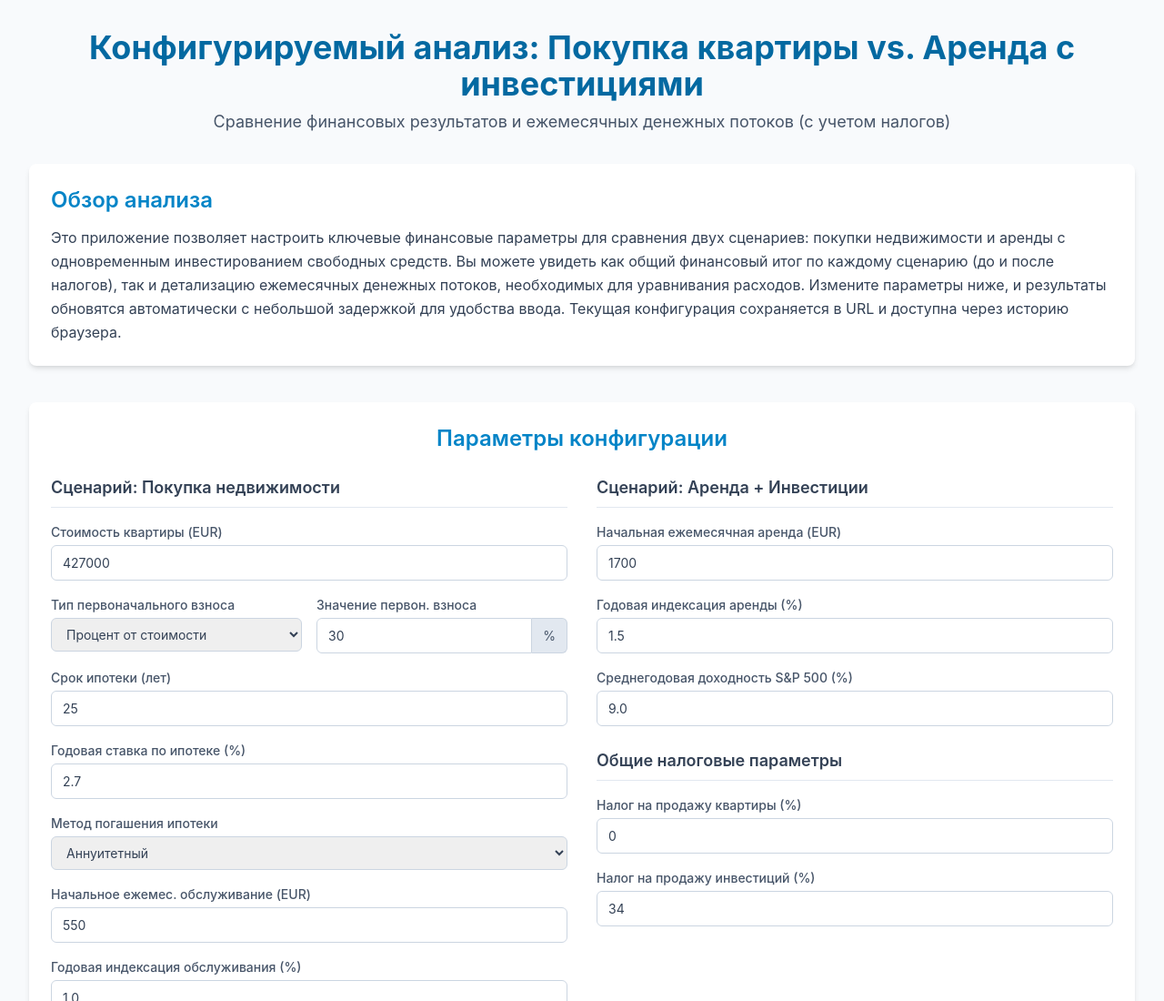
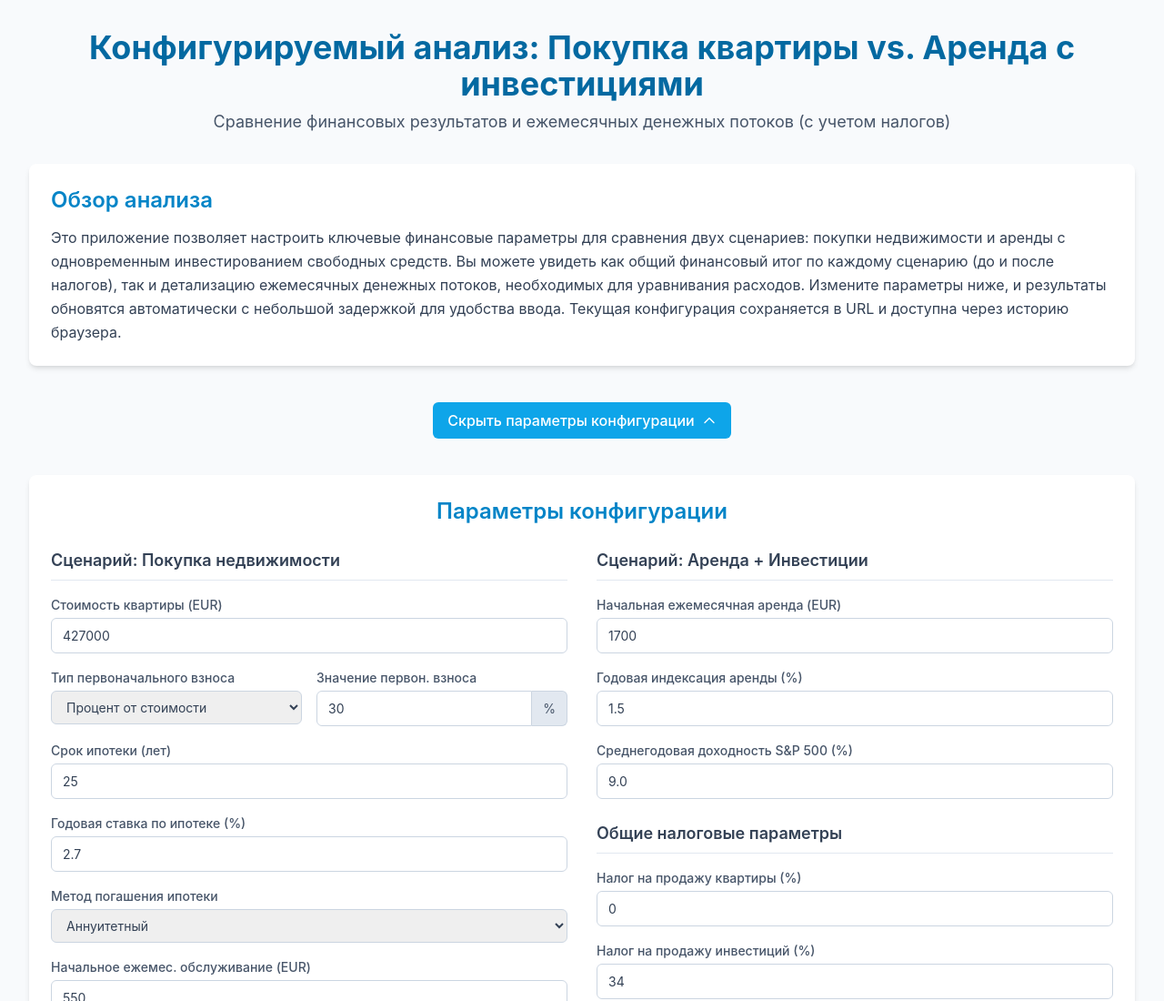
Before and after one commit to OdNairy/buyOrRent, a plain HTML site: page index.html in a window 1280 px wide. Shown: the top 1100 px of the page at 91% size. Drawn offline with nearby package versions, Linux system fonts and the light colour scheme.

Commit message:
Configuration section is now toggable

```diff
--- a/index.html
+++ b/index.html
@@ -9,7 +9,7 @@
     <!-- Application Structure Plan:
         1. Header: Title.
         2. Introduction: Brief explanation.
-        3. Configuration Section: Input fields for user-defined parameters including tax rates and mortgage payment type, organized into two columns, with debounced automatic recalculation and URL parameterization, supporting browser history navigation.
+        3. Collapsible Configuration Section: Input fields for user-defined parameters including tax rates and mortgage payment type, organized into two columns, with debounced automatic recalculation and URL parameterization, supporting browser history navigation. A toggle button controls visibility.
         4. Financial Outcome Summary: Comparative summary of buying vs. renting & investing scenarios, with "Pre-Tax" and "Post-Tax" sub-sections, highlighting scenario profit and investment profit.
         5. Main Interactive Area (Net Flow Analysis):
             - Bar chart visualizing monthly net investment/withdrawal.
@@ -17,14 +17,14 @@
         6. Data Table Section: Detailed monthly data for net flow analysis.
         7. Key Insights Section: Explanatory text.
         8. Footer.
-        This structure allows users to configure parameters, share configurations via URL, navigate history, and see a comprehensive financial outcome comparison.
+        This structure allows users to configure parameters, share configurations via URL, navigate history, and see a comprehensive financial outcome comparison, with a collapsible configuration for better focus on results.
     -->
     <!-- Visualization & Content Choices:
         - Report Info: User-configurable parameters driving all calculations, loadable from URL, and responsive to browser history changes.
-        - Goal: Allow users to explore how different financial parameters, including taxes and mortgage type, affect the net cash flow difference and overall financial outcome, with scenario profit as the main metric and shareable/navigable configurations.
+        - Goal: Allow users to explore how different financial parameters, including taxes and mortgage type, affect the net cash flow difference and overall financial outcome, with scenario profit as the main metric and shareable/navigable configurations. Configuration section is collapsible.
         - Viz/Presentation Method: Bar Chart (Chart.js) for net flow, HTML Table for detailed data, Text summary for financial outcomes (pre/post-tax). Input fields for configuration.
-        - Interaction: User input changes parameters, triggering debounced automatic recalculation and URL update. Browser back/forward updates inputs and calculations. Chart tooltips.
-        - Justification: Comprehensive analysis including tax impact and mortgage types. Debounced updates for smooth UX. URL parameterization and history support for enhanced usability.
+        - Interaction: User input changes parameters, triggering debounced automatic recalculation and URL update. Browser back/forward updates inputs and calculations. Chart tooltips. Toggle button for configuration visibility.
+        - Justification: Comprehensive analysis including tax impact and mortgage types. Debounced updates for smooth UX. URL parameterization and history support for enhanced usability. Collapsible config improves focus.
         - Library/Method: Chart.js, Tailwind CSS, Vanilla JavaScript.
         - Content: Default values based on previous scenario. Labels and explanations in Russian.
     -->
@@ -105,6 +105,27 @@
             padding-bottom: 0.5rem;
             border-bottom: 1px solid #e2e8f0; /* slate-200 */
         }
+        .toggle-config-button {
+            display: inline-flex;
+            align-items: center;
+            padding: 0.5rem 1rem;
+            background-color: #0ea5e9; /* sky-500 */
+            color: white;
+            font-weight: 500;
+            border-radius: 0.375rem;
+            cursor: pointer;
+            transition: background-color 0.15s ease-in-out;
+            margin-bottom: 1rem;
+        }
+        .toggle-config-button:hover {
+            background-color: #0284c7; /* sky-600 */
+        }
+        .toggle-config-button svg {
+            margin-left: 0.5rem;
+            width: 1rem;
+            height: 1rem;
+            transition: transform 0.2s ease-in-out;
+        }
     </style>
 </head>
 <body class="bg-slate-50 text-slate-700 antialiased">
@@ -123,6 +144,15 @@
                 Измените параметры ниже, и результаты обновятся автоматически с небольшой задержкой для удобства ввода. Текущая конфигурация сохраняется в URL и доступна через историю браузера.
             </p>
         </section>
+
+        <div class="mb-6 text-center">
+            <button id="toggleConfigButton" class="toggle-config-button">
+                <span id="toggleConfigButtonText">Скрыть параметры конфигурации</span>
+                <svg id="toggleConfigIcon" xmlns="http://www.w3.org/2000/svg" fill="none" viewBox="0 0 24 24" stroke-width="2" stroke="currentColor" class="w-4 h-4">
+                    <path stroke-linecap="round" stroke-linejoin="round" d="M4.5 15.75l7.5-7.5 7.5 7.5" />
+                </svg>
+            </button>
+        </div>
 
         <section id="configuration" class="mb-10 p-6 bg-white rounded-lg shadow-md">
             <h2 class="text-2xl font-semibold text-sky-600 mb-6 text-center">Параметры конфигурации</h2>
@@ -369,6 +399,11 @@
             capitalDifferenceFavourPostTax: document.getElementById('capitalDifferenceFavourPostTax')
         };
 
+        const toggleConfigButton = document.getElementById('toggleConfigButton');
+        const toggleConfigButtonText = document.getElementById('toggleConfigButtonText');
+        const toggleConfigIcon = document.getElementById('toggleConfigIcon');
+        const configurationSection = document.getElementById('configuration');
+
         function pmt_annuity(rate, nper, pv) {
             if (nper === 0) return 0;
             if (rate === 0) return -pv / nper;
@@ -503,7 +538,7 @@
                     if (month === numMonths && remainingPrincipal > 0) {
                         principalPaidThisMonth = remainingPrincipal;
                         if (mortgagePaymentMethod === 'differentiated') {
-                             interestPaidThisMonth = remainingPrincipal * monthlyMortgageInterestRate; // Recalc interest for last diff payment
+                             interestPaidThisMonth = remainingPrincipal * monthlyMortgageInterestRate;
                         }
                         currentMonthMortgagePayment = principalPaidThisMonth + interestPaidThisMonth;
                     } else if (remainingPrincipal - principalPaidThisMonth < 0.01 && remainingPrincipal > 0) {
@@ -722,6 +757,14 @@
             paramsChangedSinceLoadOrLastUrlUpdate = false;
         }
 
+        toggleConfigButton.addEventListener('click', () => {
+            configurationSection.classList.toggle('hidden');
+            const isHidden = configurationSection.classList.contains('hidden');
+            toggleConfigButtonText.textContent = isHidden ? 'Показать параметры конфигурации' : 'Скрыть параметры конфигурации';
+            toggleConfigIcon.style.transform = isHidden ? 'rotate(0deg)' : 'rotate(180deg)';
+        });
+
+
         window.addEventListener('popstate', function(event) {
             loadParamsFromUrlAndCalculate();
         });
```
